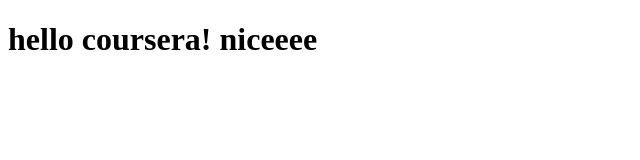
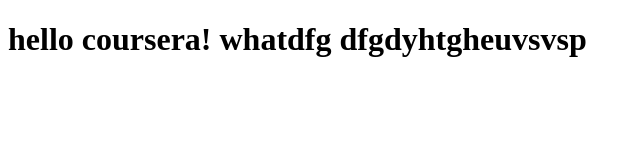
Before and after one commit to niraj48/coursera-test, a plain HTML site: page site/index.html in a window 1280 px wide. Shown: the whole page, without its empty margins (0-640 px from the left). Drawn offline with Linux system fonts and the light colour scheme.

Commit message:
small addition to our page content

```diff
--- a/site/index.html
+++ b/site/index.html
@@ -4,6 +4,6 @@
 	<title>hello coursera</title>
 </head>
 <body>
-<h1>hello coursera! niceeee</h1>
+<h1>hello coursera! whatdfg dfgdyhtgheuvsvsp</h1>
 </body>
 </html>
```
